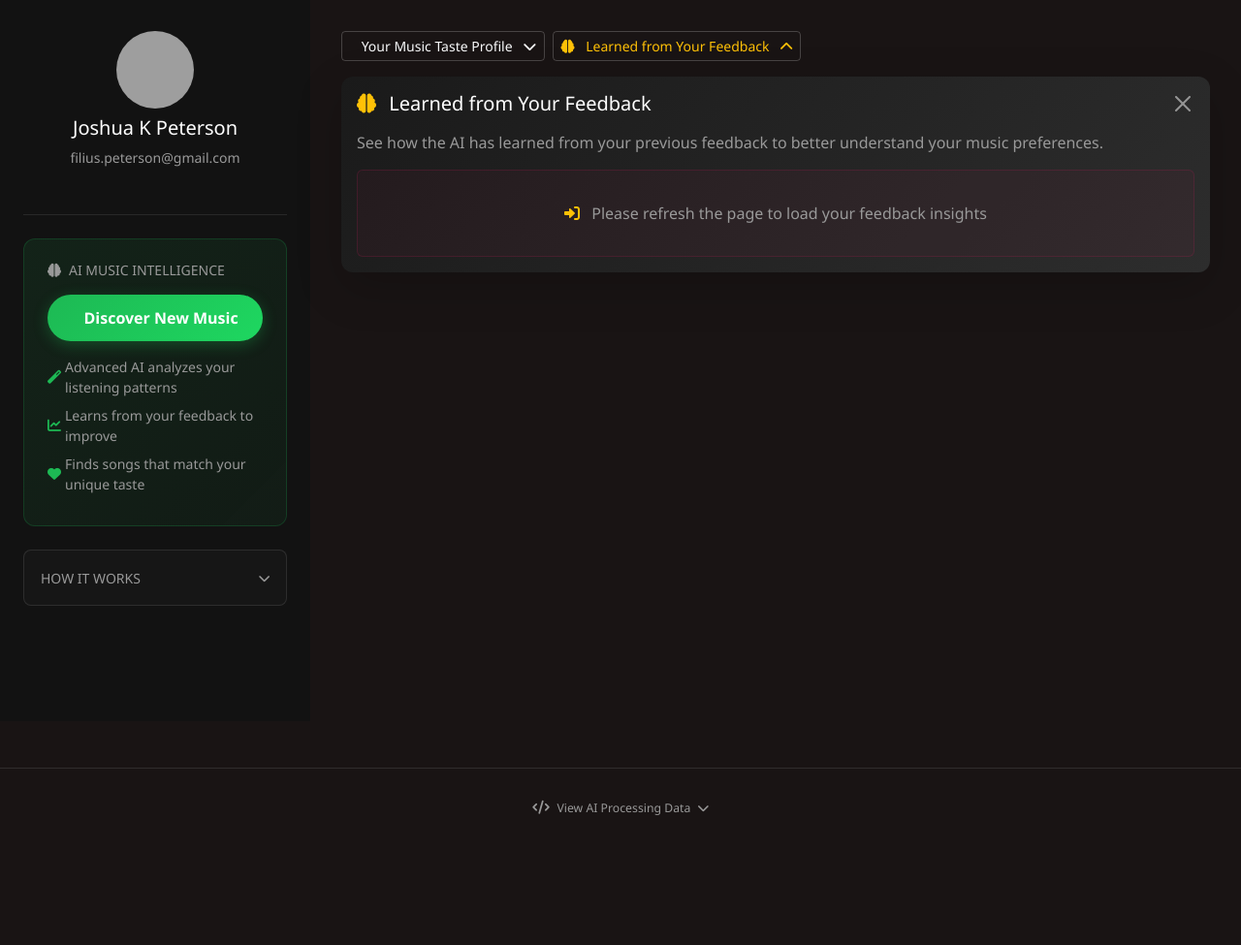
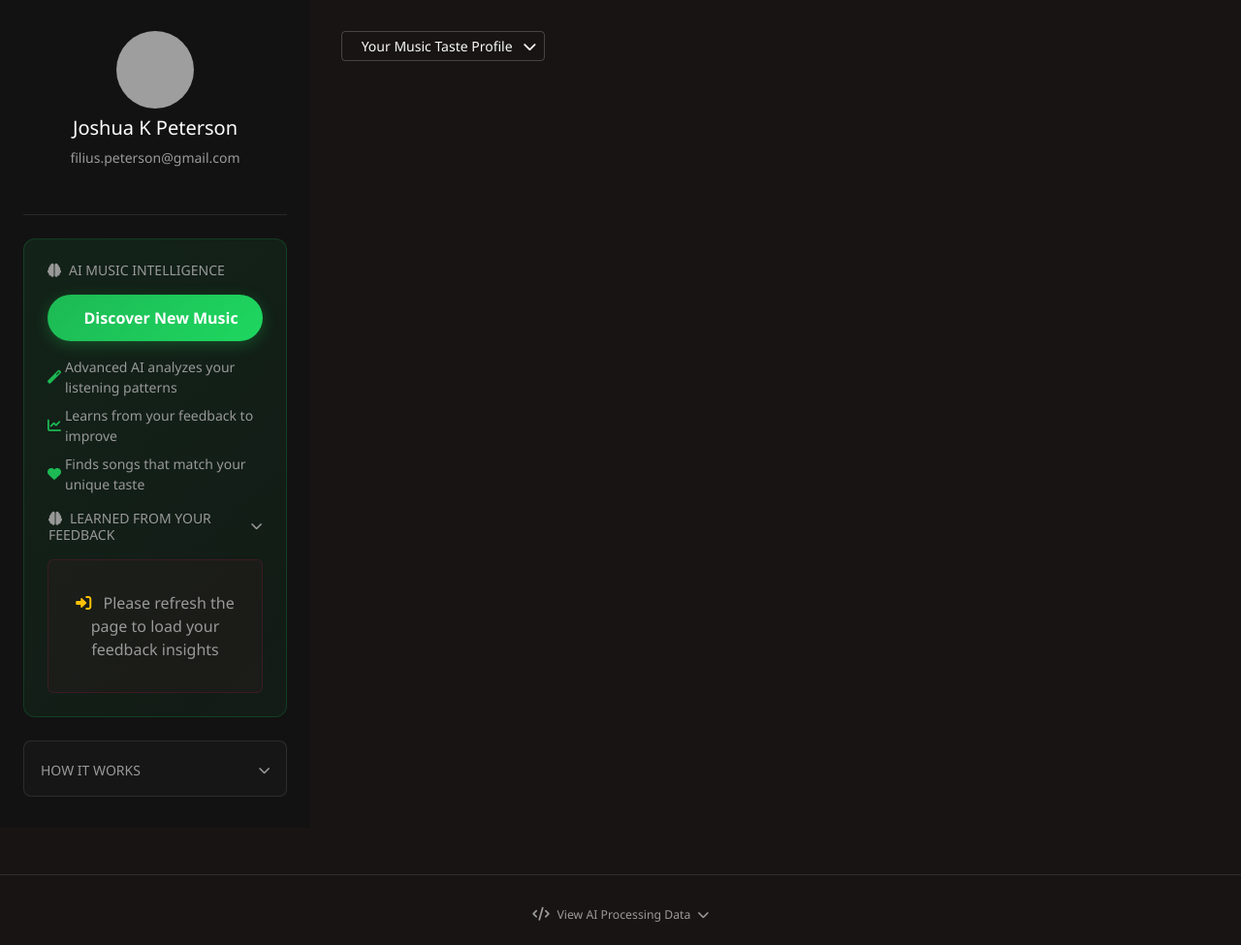
Before and after one commit to echoflame14/spotifai, a Flask app: template templates/dashboard.html in a window 1280 px wide, after a click on "LEARNED FROM YOUR FEEDBACK". Shown: the part 59-1034 px from the top of the page at 97% size. Before the commit the page ends 900 px from the top, so only its background shows below. Run offline with Flask 3, Linux system fonts and the light colour scheme; the template is opened without the code that fills it: values that come from a table or form of the project are taken from there, others are empty; data comes from the database, SQL or seed files in the repository; some libraries are stand-ins or nearby versions; grey boxes are pictures that could not be loaded.

Commit message:
Enhance user experience by displaying AI insights and hiding them on action
Moves the AI learning feedback section to the center and hides it after discover.

Replit-Commit-Author: Agent
Replit-Commit-Session-Id: 29540f0e-a192-4226-bd99-4fa6a87f0a2e
Replit-Commit-Screenshot-Url: https://storage.googleapis.com/screenshot-production-us-central1/deb2334e-2767-4af0-932d-2c07564b350b/a6fdcd07-6e0d-4a62-860c-db7f6a187531.jpg

```diff
--- a/static/js/player.js
+++ b/static/js/player.js
@@ -574,10 +574,10 @@ function getNextRecommendation() {
         whySection.style.display = 'none';
     }
 
-    // Hide learned feedback section
-    const learnedSection = document.getElementById('learnedFeedback');
-    if (learnedSection) {
-        learnedSection.style.display = 'none';
+    // Hide learned feedback section in center column
+    const feedbackSection = document.getElementById('feedbackLearningSection');
+    if (feedbackSection) {
+        feedbackSection.style.display = 'none';
     }
 
     // Clear previous reasoning content
--- a/templates/dashboard.html
+++ b/templates/dashboard.html
@@ -49,6 +49,26 @@
                             <i class="fas fa-heart me-1 text-spotify"></i>
                             Finds songs that match your unique taste
                         </p>
+                    </div>
+
+                    <!-- Learned from Feedback Section -->
+                    <div id="feedbackLearningSection" class="feedback-learning-section mt-3">
+                        <button class="btn btn-link text-muted text-decoration-none p-0 w-100 text-start" type="button"
+                                data-bs-toggle="collapse" data-bs-target="#feedbackLearningCollapse" aria-expanded="false">
+                            <h6 class="text-muted text-uppercase small mb-0 d-flex align-items-center justify-content-between">
+                                <span><i class="fas fa-brain me-2"></i>Learned from Your Feedback</span>
+                                <i class="fas fa-chevron-down small"></i>
+                            </h6>
+                        </button>
+
+                        <div class="collapse mt-3" id="feedbackLearningCollapse">
+                            <div id="feedbackLearningContent" class="p-3 rounded" style="background: rgba(185, 29, 84, 0.05); border: 1px solid rgba(185, 29, 84, 0.2);">
+                                <div class="d-flex align-items-center justify-content-center py-3">
+                                    <div class="spinner-border spinner-border-sm text-warning me-2" role="status"></div>
+                                    <span class="text-muted small">Loading feedback insights...</span>
+                                </div>
+                            </div>
+                        </div>
                     </div>
                 </div>
 
@@ -133,19 +153,12 @@
 
         <!-- Main Content -->
         <div class="col-lg-9 col-md-8 main-content">
-            <!-- Music Taste Profile and Feedback Learning Toggles -->
-            <div class="music-profile-toggle mb-3 d-flex gap-2 flex-wrap">
+            <!-- Music Taste Profile Toggle -->
+            <div class="music-profile-toggle mb-3">
                 <button class="btn btn-outline-light btn-sm" type="button" data-bs-toggle="collapse"
                         data-bs-target="#musicProfileCollapse" aria-expanded="false">
                     <i class="fas fa-user-music me-2"></i>
                     Your Music Taste Profile
-                    <i class="fas fa-chevron-down ms-2"></i>
-                </button>
-                <button id="feedbackLearningToggle" class="btn btn-outline-warning btn-sm" type="button"
-                        data-bs-toggle="collapse" data-bs-target="#feedbackLearningCollapse"
-                        aria-expanded="false">
-                    <i class="fas fa-brain me-2"></i>
-                    Learned from Your Feedback
                     <i class="fas fa-chevron-down ms-2"></i>
                 </button>
             </div>
@@ -202,31 +215,7 @@
                 </div>
             </div>
 
-            <!-- Collapsible Feedback Learning Overlay -->
-            <div class="collapse" id="feedbackLearningCollapse">
-                <div class="feedback-learning-overlay position-relative mb-4">
-                    <div class="card bg-dark-card border-0 shadow-lg" style="position: relative; z-index: 10;">
-                        <div class="card-body">
-                            <div class="d-flex justify-content-between align-items-center mb-3">
-                                <h5 class="card-title text-white mb-0">
-                                    <i class="fas fa-brain text-warning me-2"></i>
-                                    Learned from Your Feedback
-                                </h5>
-                                <button type="button" class="btn-close btn-close-white"
-                                        data-bs-toggle="collapse" data-bs-target="#feedbackLearningCollapse"></button>
-                            </div>
-                            <p class="text-muted">See how the AI has learned from your previous feedback to better understand your music preferences.</p>
 
-                            <div id="feedbackLearningContent" class="p-3 rounded" style="background: rgba(185, 29, 84, 0.05); border: 1px solid rgba(185, 29, 84, 0.2);">
-                                <div class="d-flex align-items-center justify-content-center py-3">
-                                    <div class="spinner-border spinner-border-sm text-warning me-2" role="status"></div>
-                                    <span class="text-muted small">Loading feedback insights...</span>
-                                </div>
-                            </div>
-                        </div>
-                    </div>
-                </div>
-            </div>
 
             <!-- AI Recommendation Result -->
             <div id="recommendationResult" class="recommendation-result mb-4" style="display: none;">
```
